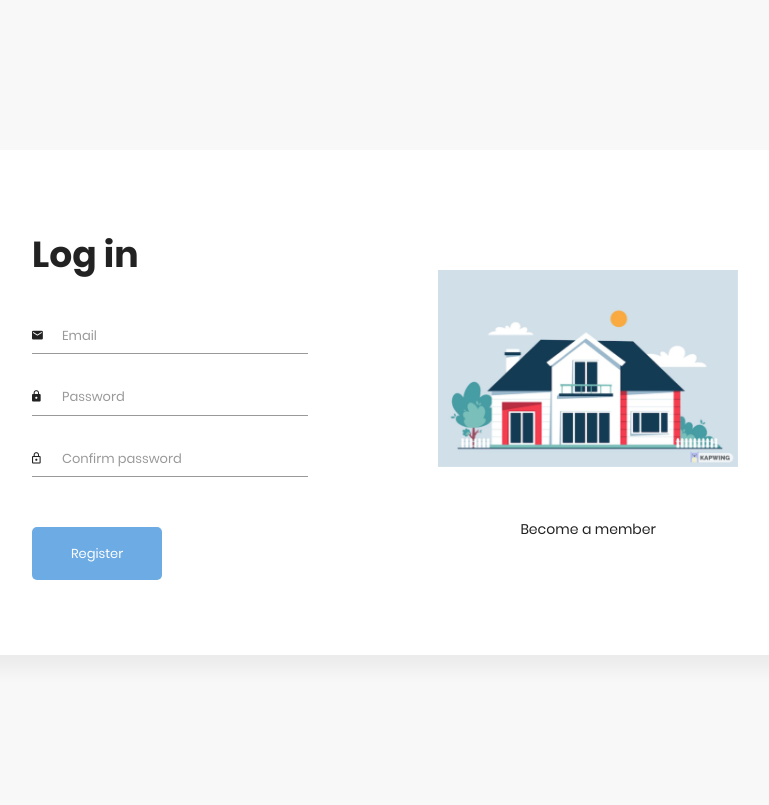
After one commit to mew101/pad_map, a Django app: page /login/ in a window 1280 px wide. The commit adds this page. Shown: the whole page, without its empty margins (282-1051 px from the left). Run offline with Django 3.2, Linux system fonts and the light colour scheme; some libraries are stand-ins or nearby versions.

Commit message:
link signup & login

```diff
--- a/pad_map/urls.py
+++ b/pad_map/urls.py
@@ -22,5 +22,6 @@ from pad_map.views import *
 
 urlpatterns = [
     path('admin/', admin.site.urls),
-    path ('signup/', Signup.as_view(),name='signup'),
+    path('signup/', Signup.as_view(),name='signup'),
+    path('login/', Login.as_view(), name='login'),
 ]
--- a/pad_map/views.py
+++ b/pad_map/views.py
@@ -4,3 +4,6 @@ from django.views.generic import TemplateView
 
 class Signup(TemplateView):
     template_name= "signup.html"
+
+class Login(TemplateView):
+    template_name= "login.html"
--- /dev/null
+++ b/static/templates/login.html
@@ -0,0 +1,45 @@
+{% extends 'base.html' %}
+{% load static %}
+
+{% block body%}
+    <div class="main">
+
+        <!-- Sign up form -->
+        <section class="login">
+            <div class="container">
+                <div class="signup-content">
+                    <div class="signup-form">
+                        <h2 class="form-title">Log in</h2>
+                        <form method="POST" class="register-form" id="register-form">
+                            <div class="form-group">
+                                <label for="email"><i class="zmdi zmdi-email"></i></label>
+                                <input type="email" name="email" id="email" placeholder="Email"/>
+                            </div>
+                            <div class="form-group">
+                                <label for="pass"><i class="zmdi zmdi-lock"></i></label>
+                                <input type="password" name="pass" id="pass" placeholder="Password"/>
+                            </div>
+                            <div class="form-group">
+                                <label for="re-pass"><i class="zmdi zmdi-lock-outline"></i></label>
+                                <input type="password" name="re_pass" id="re_pass" placeholder="Confirm password"/>
+                            </div>
+                            <div class="form-group form-button">
+                                <input type="submit" name="signup" id="signup" class="form-submit" value="Register"/>
+                            </div>
+                        </form>
+                    </div>
+                    <div class="signup-image">
+                        <figure><img src="{% static 'images/house.png' %}" alt="sign up image"></figure>
+                        <a href="{% url 'signup' %}" class="signup-image-link">Become a member</a>
+                    </div>
+                </div>
+            </div>
+        </section>
+
+
+    {% endblock body %}
+
+    <!-- JS -->
+    <script src="vendor/jquery/jquery.min.js"></script>
+    <script src="js/main.js"></script>
+<!-- This templates was made by Colorlib (https://colorlib.com) -->
--- a/static/templates/signup.html
+++ b/static/templates/signup.html
@@ -43,7 +43,7 @@
                     </div>
                     <div class="signup-image">
                         <figure><img src="{% static 'images/house.png' %}" alt="sign up image"></figure>
-                        <a href="#" class="signup-image-link">I am already member</a>
+                        <a href="{% url 'login' %}" class="signup-image-link">I am already a member</a>
                     </div>
                 </div>
             </div>
```
